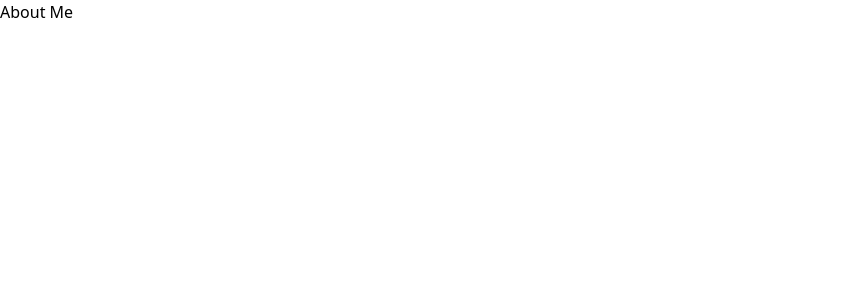
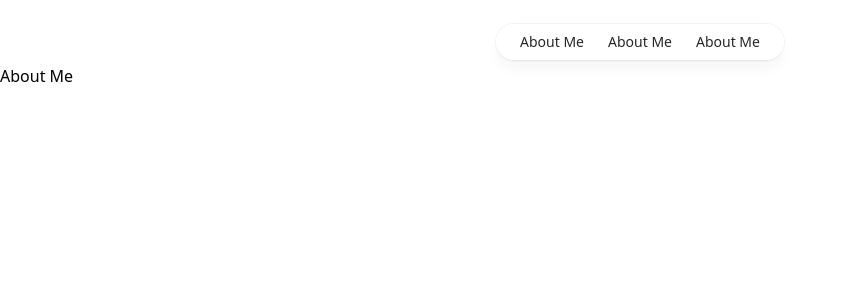
Before and after one commit to higracehuang/next-personal-website, a Next.js app: page / in a window 1280 px wide. Shown: the top 300 px of the page, without its empty margins (0-848 px from the left). Built offline with nearby package versions, Linux system fonts and the light colour scheme.

Commit message:
Added NavItem

```diff
--- a/components/layout.tsx
+++ b/components/layout.tsx
@@ -1,6 +1,29 @@
+function NavItem() {
+  return (
+    <li>
+      <a className="block px-3 py-2 transition hover:text-teal-500" href="/">About Me</a>
+    </li>
+  )
+}
+
+function Navbar() {
+  return (
+    <div className="flex justify-center mx-auto max-w-7xl h-16 pt-6">
+      <nav>
+        <ul className="flex rounded-full bg-white/90 px-3 text-sm font-medium text-zinc-800 shadow-lg shadow-zinc-800/5 ring-1 ring-zinc-900/5 backdrop-blur">
+          <NavItem />
+          <NavItem />
+          <NavItem />
+        </ul>
+      </nav>
+    </div>
+  )
+}
+
 export default function Layout({ children }: any) {
   return (
     <>
+      <Navbar />
       <main>{children}</main>
     </>
   )
```
Lines whose indentation alone changed are shown as unchanged.
